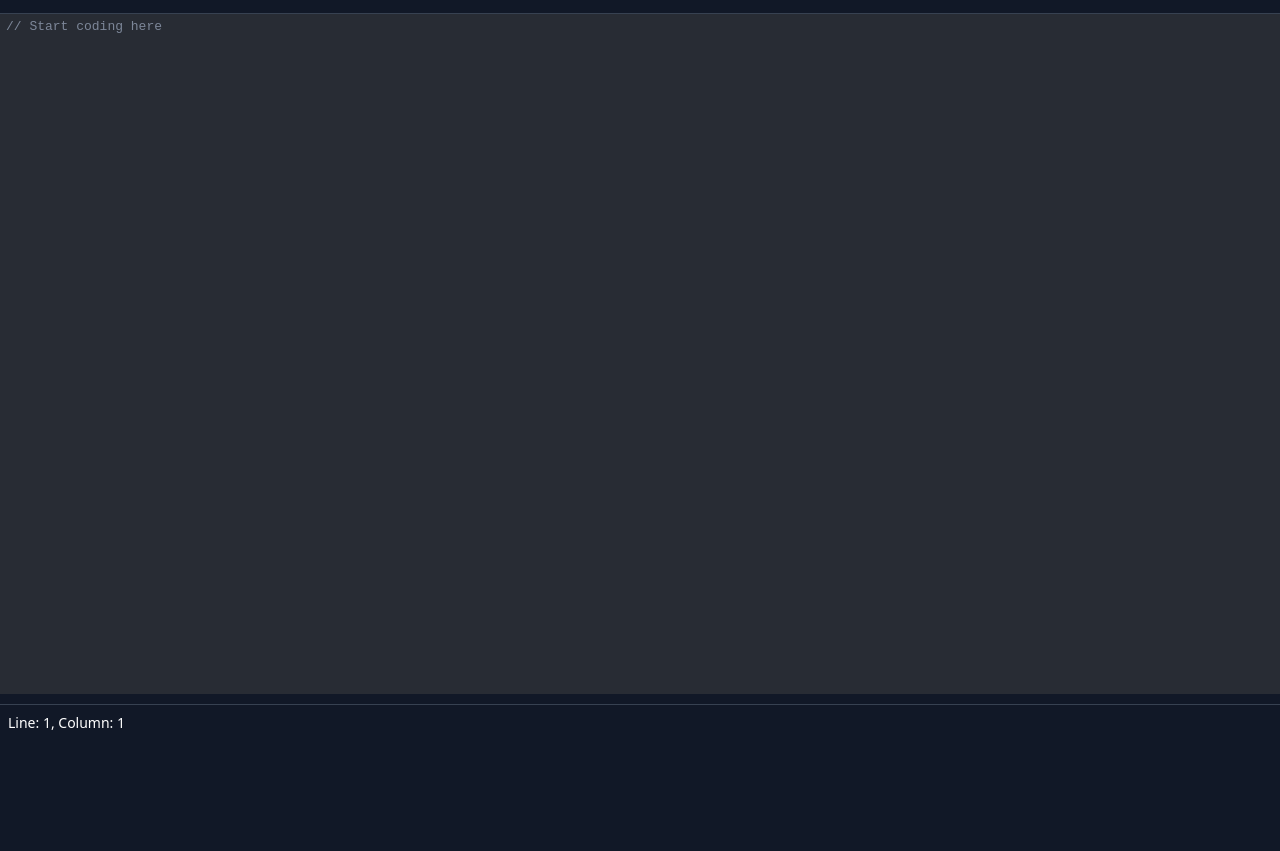
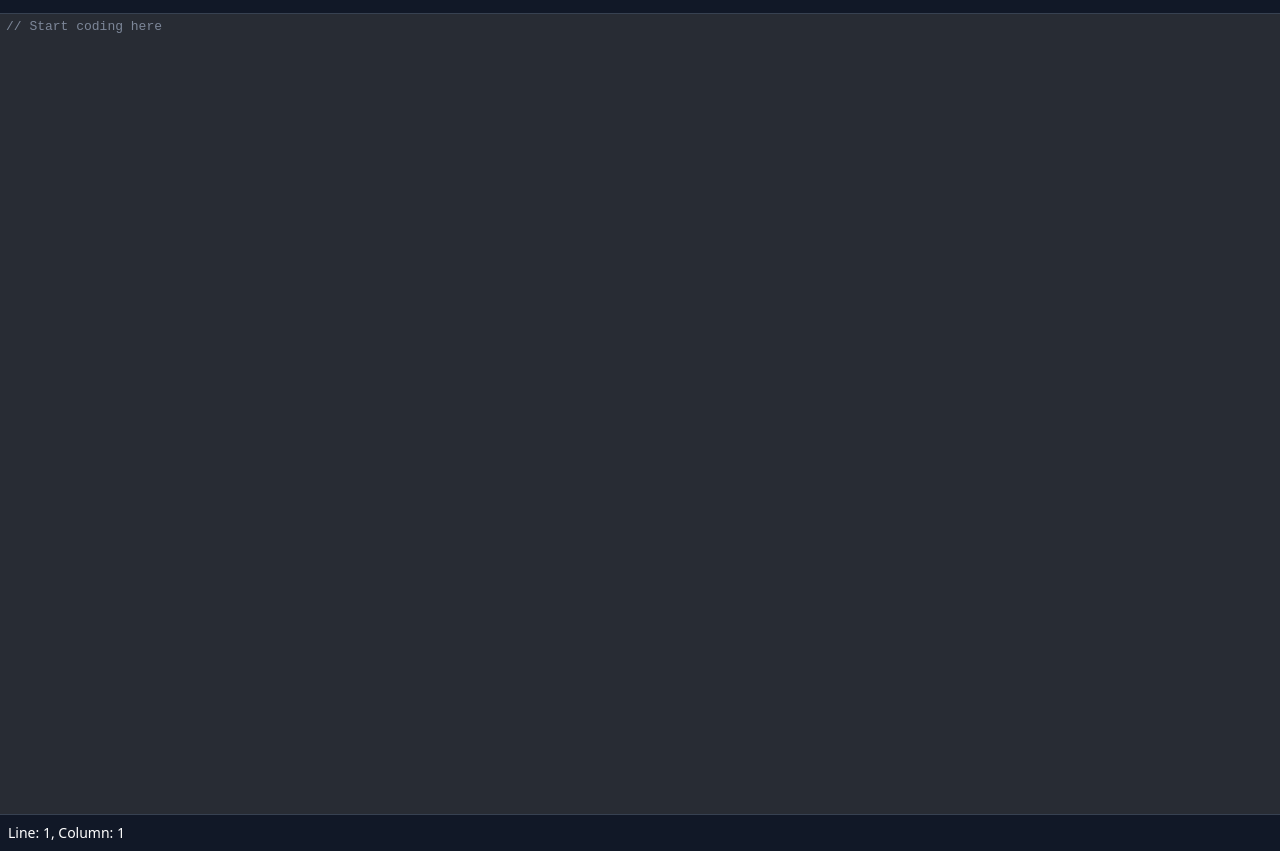
Before and after one commit to Sneaking/sb2, a website built with Vite: page index.html in a window 1280 px wide. Shown: the part 59-910 px from the top of the page. Before the commit the page ends 800 px from the top, so only its background shows below. Built offline with nearby package versions, Linux system fonts and the light colour scheme.

Commit message:
Update main.css
line change

```diff
--- a/src/styles/main.css
+++ b/src/styles/main.css
@@ -2,12 +2,25 @@
 @tailwind components;
 @tailwind utilities;
 
+/*
 .cm-editor {
     height: calc(100vh - 120px);
     font-family: 'Fira Code', monospace;
+}
+*/
+
+.cm-editor {
+    height: 100%;
+    min-height: 100vh;
+    font-family: 'Fira Code', monospace;
+    overflow: hidden;
 }
 
 .cm-scroller {
     overflow: auto;
     height: 100%;
 }
+
+.cm-line {
+    min-height: 1.5em;
+}
```
